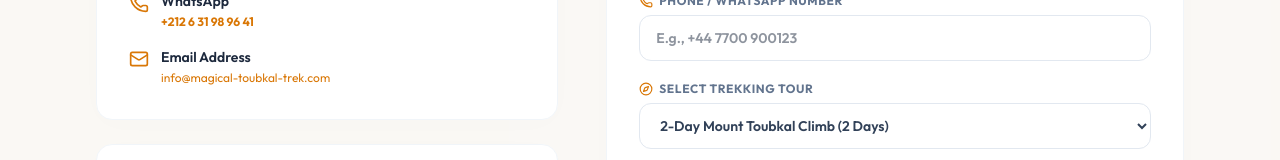
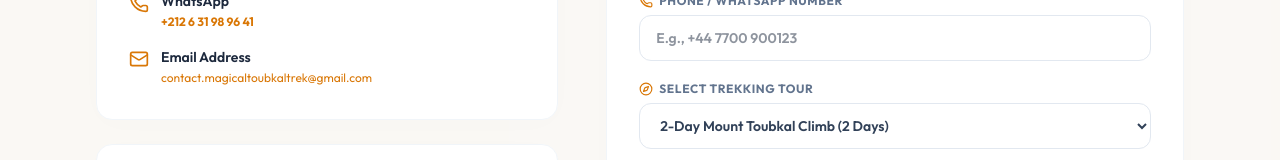
Before and after one commit to toubkalexploration-svg/magical-toubkal-trek-com, a Next.js app: page /contact in a window 1280 px wide. Shown: the part 525-685 px from the top of the page. Built offline with nearby package versions, Linux system fonts and the light colour scheme.

Commit message:
Update primary contact email

```diff
--- a/src/app/data/contact.ts
+++ b/src/app/data/contact.ts
@@ -1,8 +1,8 @@
-export const contactEmail = "info@magical-toubkal-trek.com";
+export const contactEmail = "contact.magicaltoubkaltrek@gmail.com";
 export const contactPhone = "+212631989641";
 export const contactPhoneDisplay = "+212 6 31 98 96 41";
 export const whatsappUrl = "https://wa.me/212631989641";
-export const contactMailtoUrl = "mailto:info@magical-toubkal-trek.com";
+export const contactMailtoUrl = "mailto:contact.magicaltoubkaltrek@gmail.com";
 
 // Verified external business profiles (used for SEO sameAs signals and trust links)
 export const tripAdvisorUrl =
```
